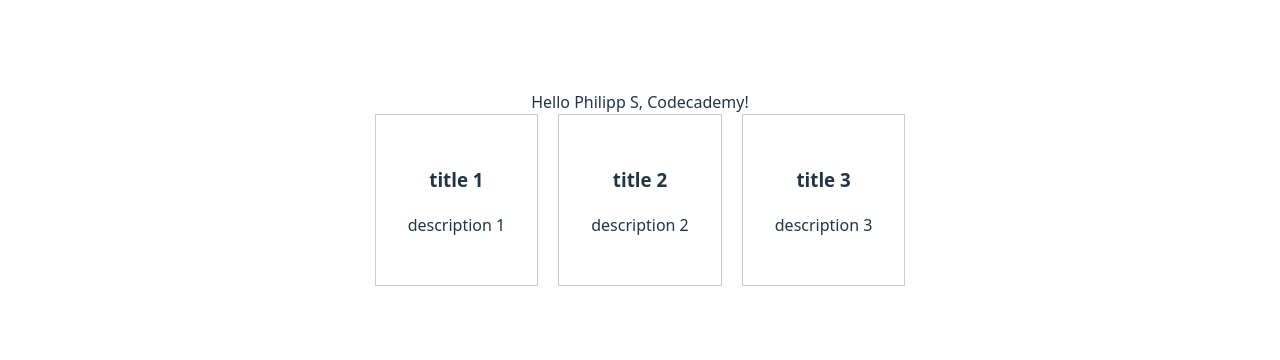
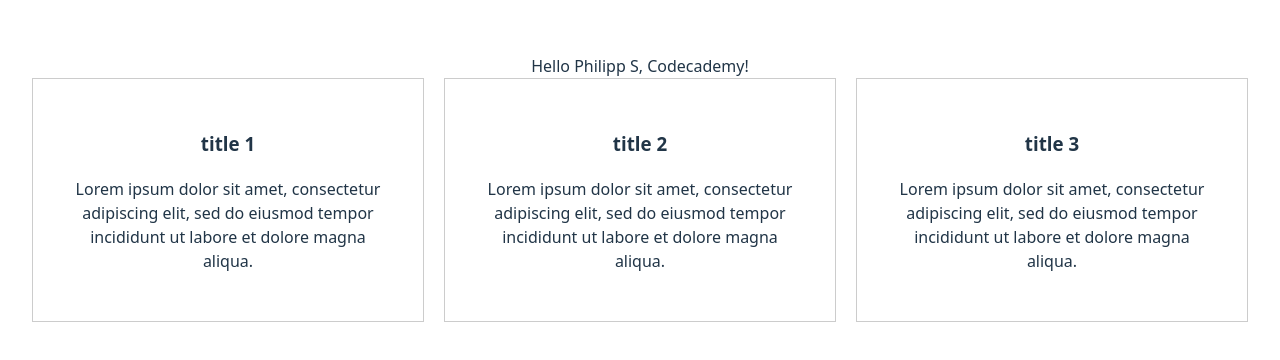
Before and after one commit to philippshchekin-art/vite-project, a React (Vite) app: page / in a window 1280 px wide. Shown: the part 212-572 px from the top of the page. Built offline with nearby package versions, Linux system fonts and the light colour scheme.

Commit message:
adding lorem ipsum

```diff
--- a/src/data/cardData.js
+++ b/src/data/cardData.js
@@ -2,19 +2,19 @@
   {
     id: 1,
     title: "title 1",
-    description: "description 1"
+    description: "Lorem ipsum dolor sit amet, consectetur adipiscing elit, sed do eiusmod tempor incididunt ut labore et dolore magna aliqua."
   },
 
   {
     id: 2,
     title: "title 2",
-    description: "description 2"
+    description: "Lorem ipsum dolor sit amet, consectetur adipiscing elit, sed do eiusmod tempor incididunt ut labore et dolore magna aliqua."
   },
 
   {
     id: 3,
     title: "title 3",
-    description: "description 3"
+    description: "Lorem ipsum dolor sit amet, consectetur adipiscing elit, sed do eiusmod tempor incididunt ut labore et dolore magna aliqua."
   },
 
 ];
```
